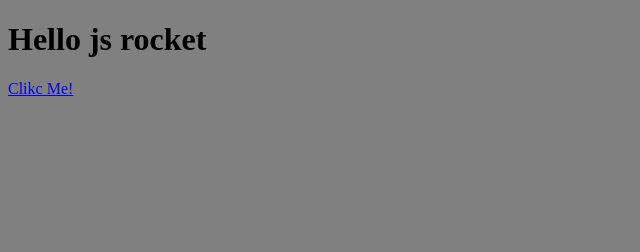
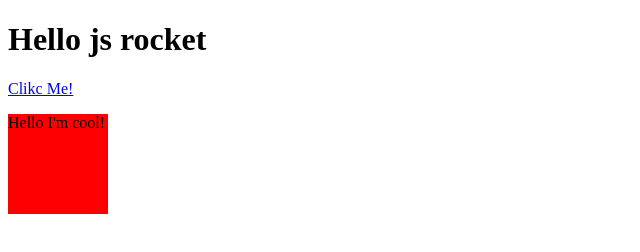
Before and after one commit to ycao2/js-rocket, a plain HTML site: page index.html in a window 1280 px wide. Both pictures are taken after a click on the link "Clikc Me!". Shown: the whole page, without its empty margins (0-640 px from the left). Drawn offline with Linux system fonts and the light colour scheme.

Commit message:
Ready for the Rocket Project

```diff
--- a/css/style.css
+++ b/css/style.css
@@ -1,3 +1,14 @@
 body{
-	background-color:grey;
+	background-color:white;
 }
+.cool{
+	visibility: hidden;
+	width: 100px;
+	height: 100px;
+	background-color: green;
+	transition: background-color 1s;
+}
+.cool.red{
+	visibility: visible;
+	background-color: red;
+}
--- a/index.html
+++ b/index.html
@@ -9,6 +9,9 @@
 </head>
 <body>
 	<h1>Hello js rocket</h1>
-	<a href="#" onclick="sayMyName('Rich');">Clikc Me!</a>
+	<a href="#" onclick="doCoolStuff();">Clikc Me!</a>
+	<div class="cool" id="cool">
+		<p>Hello I'm cool!</p>
+	</div>
 </body>
 </html>
--- a/js/script.js
+++ b/js/script.js
@@ -1,3 +1,13 @@
+var doCoolStuff = function(){
+	var currentClassName = document.getElementById('cool').className;
+
+	if (currentClassName == 'cool'){
+		document.getElementById('cool').className = 'cool red';
+	}else{
+		document.getElementById('cool').className = 'cool';
+	}
+}
+
 var sayMyName = function(name) {
 	alert('My name is ' + name);
 }
```
